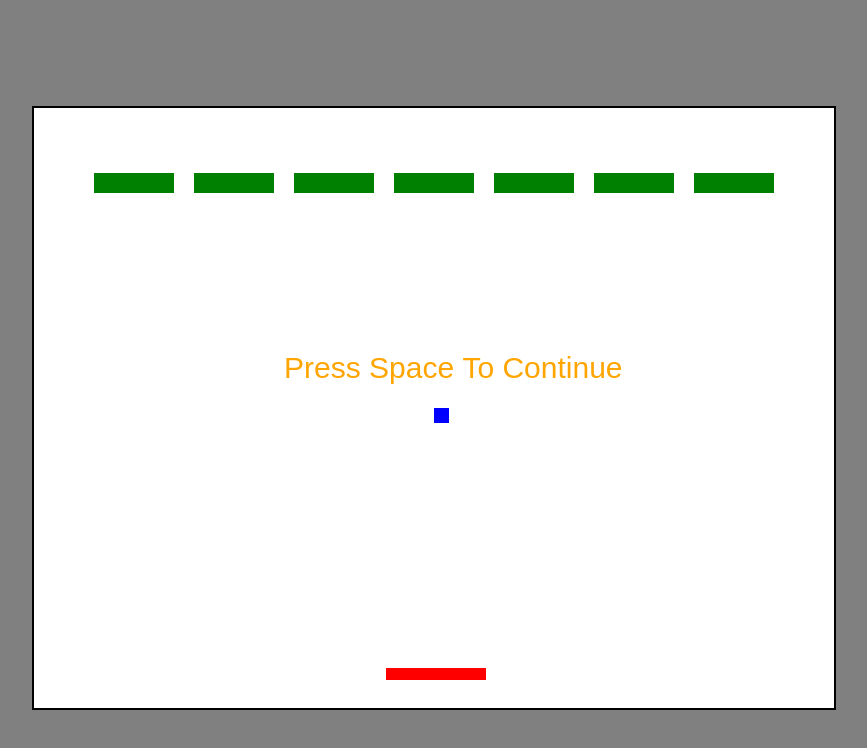
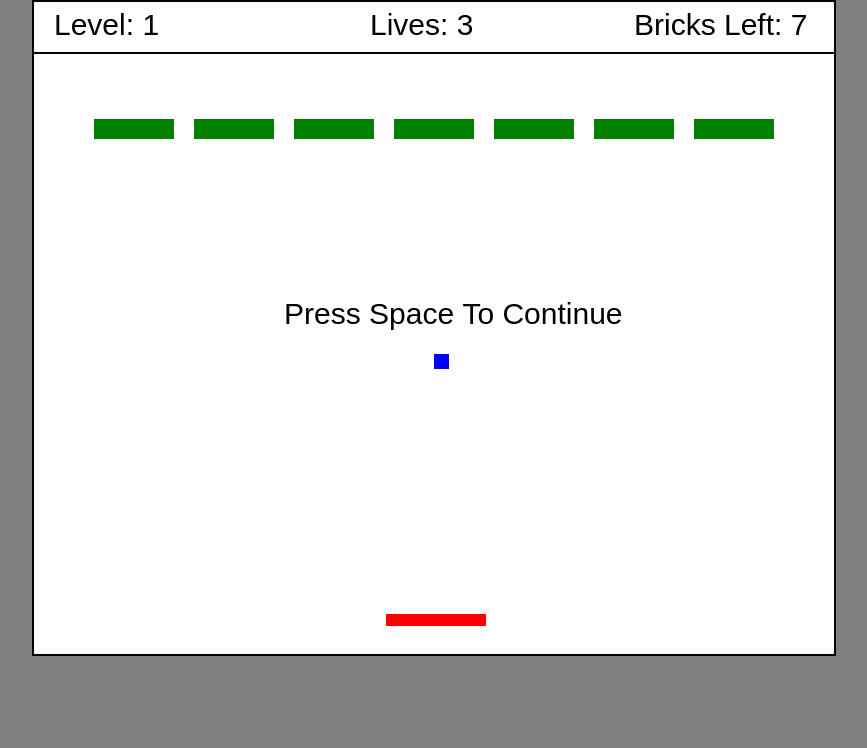
Before and after one commit to patrickrgrady81/breakout, a plain HTML site: page index.html in a window 1280 px wide. Shown: the whole page, without its empty margins (206-1073 px from the left). Drawn offline with Linux system fonts and the light colour scheme.

Commit message:
Added scoreboard

```diff
--- a/index.html
+++ b/index.html
@@ -8,6 +8,7 @@
 </head>
 <body>
   <div class="wrapper">
+    <canvas id="scoreboard" width="800" height="50"></canvas>
     <canvas id="canvas" width="800" height="600"></canvas>
   </div>
   <script src="./js/main.js" type = module></script>
--- a/js/game.js
+++ b/js/game.js
@@ -1,12 +1,14 @@
 export default class Game {
 
-  constructor(globals, ball, paddle, menu, levels) {
+  constructor(globals, ball, paddle, menu, scoreboard, levels) {
     this.globals = globals;
     this.ctx = globals.canvas.getContext("2d");
     this.ball = ball;
     this.paddle = paddle;
-    this.bricks = levels.level[levels.currentLevel-1].bricks;
     this.menu = menu;
+    this.scoreboard = scoreboard;
+    this.currentLevel = levels.currentLevel
+    this.bricks = levels.level[this.currentLevel - 1].bricks;
     this.brickCount = this.bricks.length;
 
     window.requestAnimationFrame(this.play);
@@ -57,6 +59,7 @@ export default class Game {
       this.bricks = this.bricks.filter(b => b.id !== brick.id);
     }
     this.brickCount = this.bricks.length;
+    this.scoreboard.show(this.currentLevel, this.bricks.length);
     if (this.globals.gameState.menu || this.globals.gameState.paused) this.menu.show(this.ctx, this);
     window.requestAnimationFrame(this.play);
   }
--- a/js/globals.js
+++ b/js/globals.js
@@ -4,6 +4,7 @@ export default class Globals {
     this.width = canvas.width;
     this.height = canvas.height;
     this.bgColor = "white";
+    this.lives = 3;
 
     this.gameState = {
       menu: true,
@@ -13,5 +14,8 @@ export default class Globals {
     }
 
     this.edit = false;
+
+    this.fontColor = "black";
+    this.font = "30px Arial";
   }
 }
--- a/js/main.js
+++ b/js/main.js
@@ -5,6 +5,7 @@ import Paddle from "./paddle.js";
 import Menu from "./menu.js";
 import Edit from "./edit.js";
 import Levels from "./levels.js";
+import Scoreboard from "./scoreboard.js";
 
 
 const run = () => {
@@ -17,9 +18,10 @@ const run = () => {
   const ball = new Ball(globals);
   const paddle = new Paddle(globals);
   const menu = new Menu(globals);
+  const scoreboard = new Scoreboard(globals);
   const levels = new Levels();
 
-  const game = new Game(globals, ball, paddle, menu, levels);
+  const game = new Game(globals, ball, paddle, menu, scoreboard, levels);
 
   game.play();
 }
--- a/js/menu.js
+++ b/js/menu.js
@@ -19,8 +19,8 @@ export default class Menu {
   }
 
   show = (ctx) => {
-    ctx.fillStyle = "orange"
-    ctx.font = "30px Arial";
+    ctx.fillStyle = this.globals.fontColor;
+    ctx.font = this.globals.font;
     ctx.fillText("Press Space To Continue", this.globals.width / 2 - 150, this.globals.height / 2 - 30);
   }
 }
--- /dev/null
+++ b/js/scoreboard.js
@@ -0,0 +1,20 @@
+export default class Scoreboard {
+  constructor(globals) {
+    this.globals = globals;
+    this.canvas = document.getElementById("scoreboard");
+    this.ctx = scoreboard.getContext("2d");
+    this.width = this.canvas.width;
+    this.height = this.canvas.height;
+  }
+
+  show = (level, left) => {
+    this.ctx.fillStyle = this.globals.bgColor;
+    this.ctx.fillRect(0, 0, this.width, this.height);
+
+    this.ctx.fillStyle = this.globals.fontColor;
+    this.ctx.font = this.globals.font;
+    this.ctx.fillText(`Level: ${level}`, 20, this.height / 2 + 8);
+    this.ctx.fillText(`Lives: ${this.globals.lives}`, this.width/2 - 64, this.height / 2 + 8);
+    this.ctx.fillText(`Bricks Left: ${left}`, this.width - 200, this.height / 2 + 8);
+  }
+}
--- a/style.css
+++ b/style.css
@@ -1,3 +1,7 @@
+* {
+  margin: 0;
+}
+
 body {
   background-color: grey;
 }
@@ -6,9 +10,12 @@ canvas {
   border: 2px solid black;
 }
 
+#scoreboard {
+  border-bottom: none;
+}
+
 .wrapper {
   display: flex;
-  justify-content: center;
-  height: 100vh;
+  flex-direction: column;
   align-items: center;
 }
```
